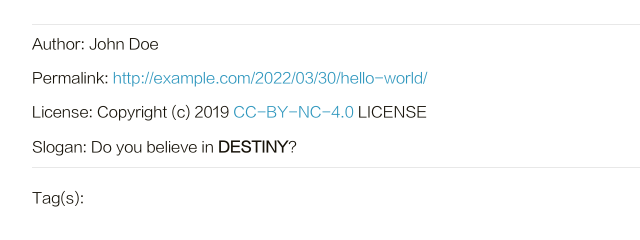
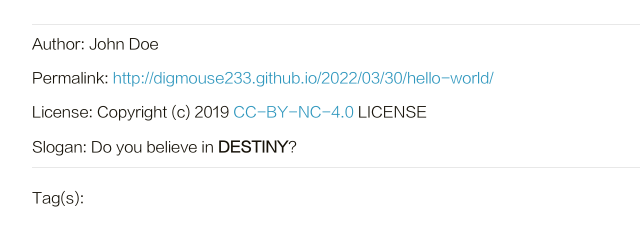
Before and after one commit to digmouse233/digmouse233.github.io, a plain HTML site: page 2022/03/30/hello-world/index.html in a window 1280 px wide. Shown: the part 1143-1383 px from the top of the page, 218-858 px from the left. Drawn offline with Linux system fonts and the light colour scheme.

Commit message:
Site updated: 2022-03-30 18:52:00

```diff
--- a/2022/03/30/hello-world/index.html
+++ b/2022/03/30/hello-world/index.html
@@ -238,7 +238,7 @@
 
                     <p class="copyright-item">
                         <span>Permalink:</span>
-                        <span><a href="http://example.com/2022/03/30/hello-world/">http://example.com/2022/03/30/hello-world/</a></span>
+                        <span><a href="http://digmouse233.github.io/2022/03/30/hello-world/">http://digmouse233.github.io/2022/03/30/hello-world/</a></span>
                     </p>
 
 
```
